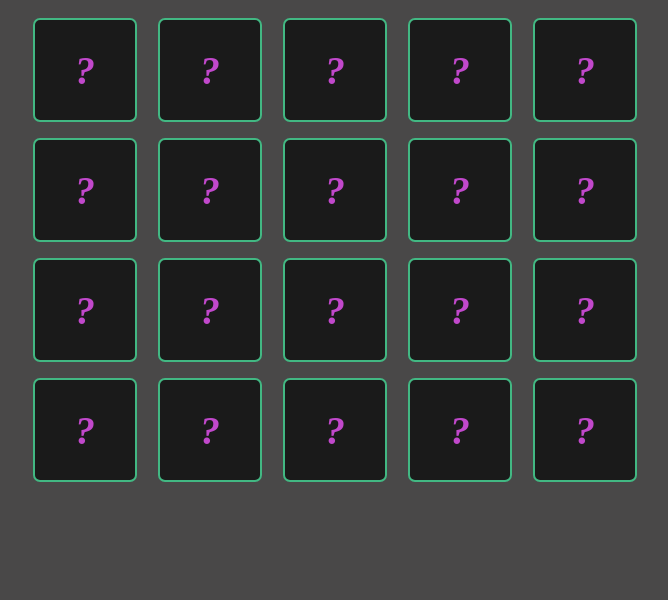
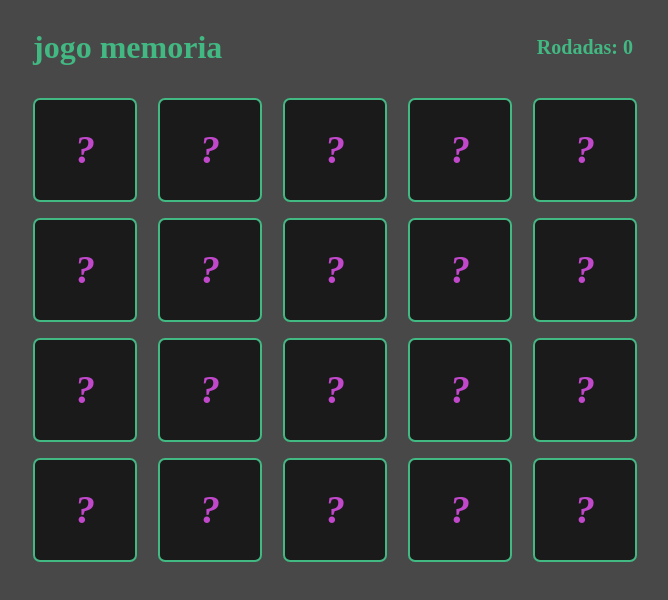
Before and after one commit to Jompa14/jogo-memoria, a Vue app: page / in a window 1280 px wide. Shown: the top 600 px of the page, without its empty margins (307-975 px from the left). Built offline with nearby package versions, Linux system fonts and the light colour scheme.

Commit message:
contador rodadas

```diff
--- a/src/components/CadaCarta.vue
+++ b/src/components/CadaCarta.vue
@@ -66,7 +66,7 @@ export default {
         backface-visibility: hidden;
     }
 
-    /* Style the front side (fallback if image is missing) */
+    /* Style the back side */
     .flip-card-back {
         display: flex;
         justify-content: center;
@@ -79,7 +79,7 @@ export default {
         border-radius: 7px;
     }
 
-    /* Style the back side */
+    /* Style the front side */
     .flip-card-front {
         display: flex;
         justify-content: center;
--- a/src/components/TabuleiroCartas.vue
+++ b/src/components/TabuleiroCartas.vue
@@ -1,5 +1,9 @@
 <template lang="html">
     <div class="div-pai">
+        <div class="painel">
+            <h1>jogo memoria</h1>
+            <p>Rodadas: {{contador}}</p>
+        </div>
         <div id="tabuleiro">
             <CadaCarta
                 v-for="(carta, index) in cartas"
@@ -34,12 +38,15 @@ export default {
     },
     data: () => ({
         cartas: [],
+        contador: 0,
     }),
     methods: {
         viraAsCartinhas(carta) {
             carta.praCima = !carta.praCima;
             let cartasParaCima = this.cartas.filter(carta => carta.praCima)
             if (cartasParaCima.length === 2) {
+                this.contador += 1;
+                console.log(this.contador);
                 if (cartasParaCima[0].conteudo === cartasParaCima[1].conteudo) {
                     this.bloqueiaTabuleiro("none");
                     cartasParaCima[0].match = true;
@@ -75,5 +82,14 @@ export default {
         justify-content: space-between;
         margin: 0 190px;
     }
-
+    .painel {
+        display: flex;
+        justify-content: space-between;
+        align-items: center;
+        margin: 0 200px;
+    }
+    .painel p {
+        font-size: 20px;
+        font-weight: bold;
+    }
 </style>
```
